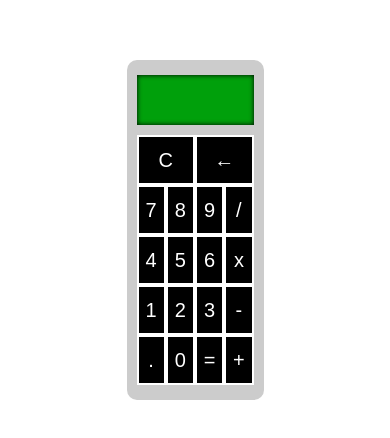
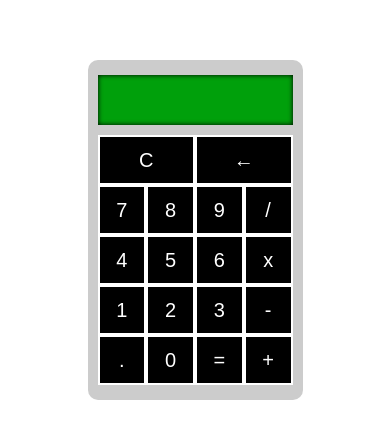
Before and after one commit to ManuelDeAlba/Calculadora, a plain HTML site: page index.html in a window 390 px wide. Shown: the part 192-630 px from the top of the page. Drawn offline with Linux system fonts and the light colour scheme.

Commit message:
Add files via upload

```diff
--- a/css/styles.css
+++ b/css/styles.css
@@ -60,3 +60,9 @@ body{
 	box-shadow: inset 0 0 10px #000,
 				0 0 10px #000;
 }
+
+@media screen and (max-width: 768px){
+	.calculadora{
+		width:50%;
+	}
+}
```
